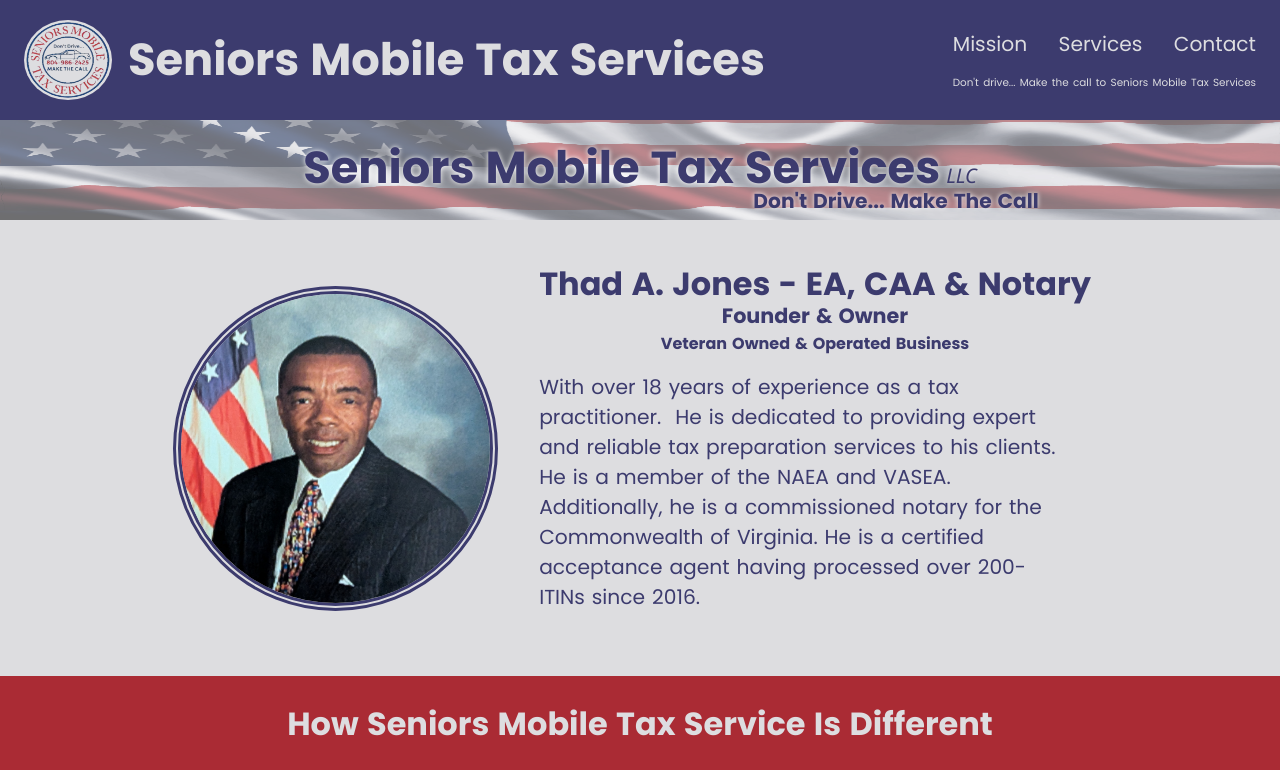
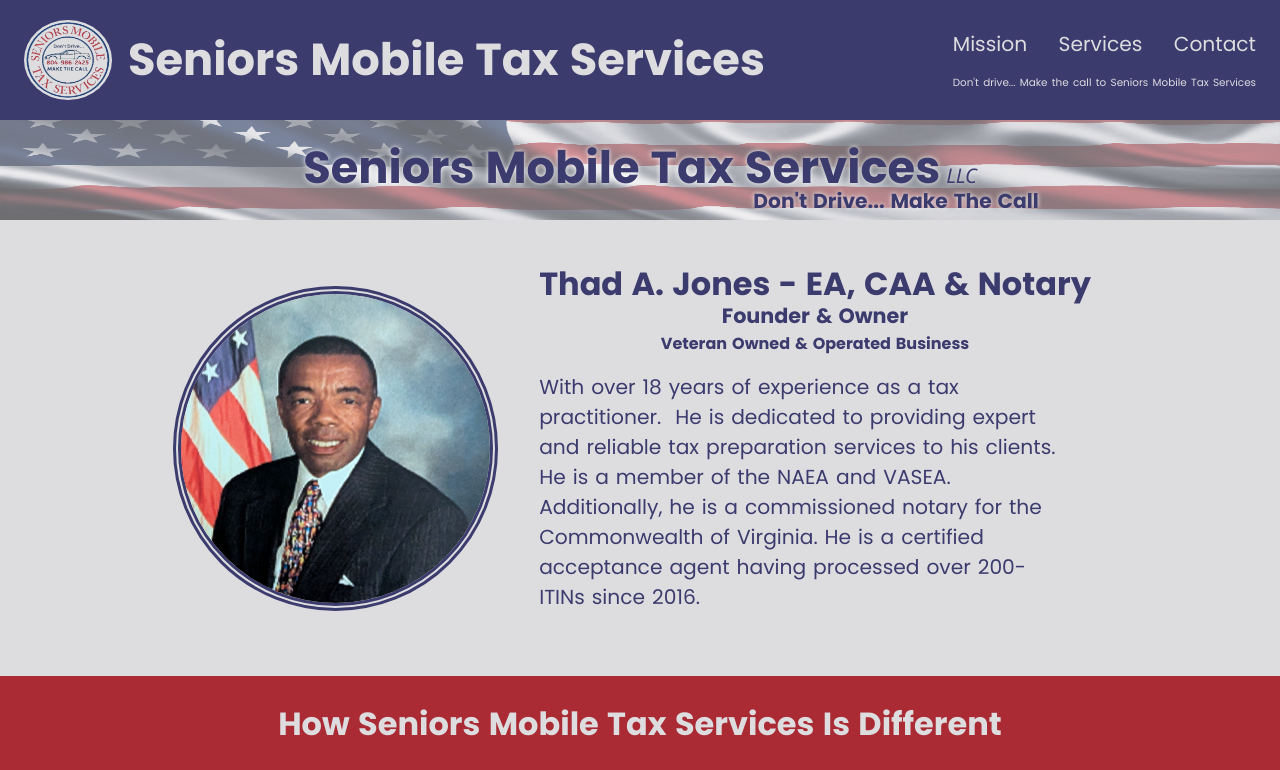
Before and after one commit to BeeDev-ValorCollective/smts, a React (Vite) app: page /home in a window 1280 px wide. Shown: the top 770 px of the page. Built offline with nearby package versions, Linux system fonts and the light colour scheme.

Commit message:
add 's' to services

```diff
--- a/src/components/HomeComponents/WhatMakesUsDiff/WhatMakesUsDifferent.jsx
+++ b/src/components/HomeComponents/WhatMakesUsDiff/WhatMakesUsDifferent.jsx
@@ -60,7 +60,7 @@
         <div className='what_makes_smts'>
             {/* TITLE */}
             <h2>
-                How Seniors Mobile Tax Service Is Different
+                How Seniors Mobile Tax Services Is Different
             </h2>
             {/* BOX WRAPPER */}
             <div className='home_box_wrapper'>
```
